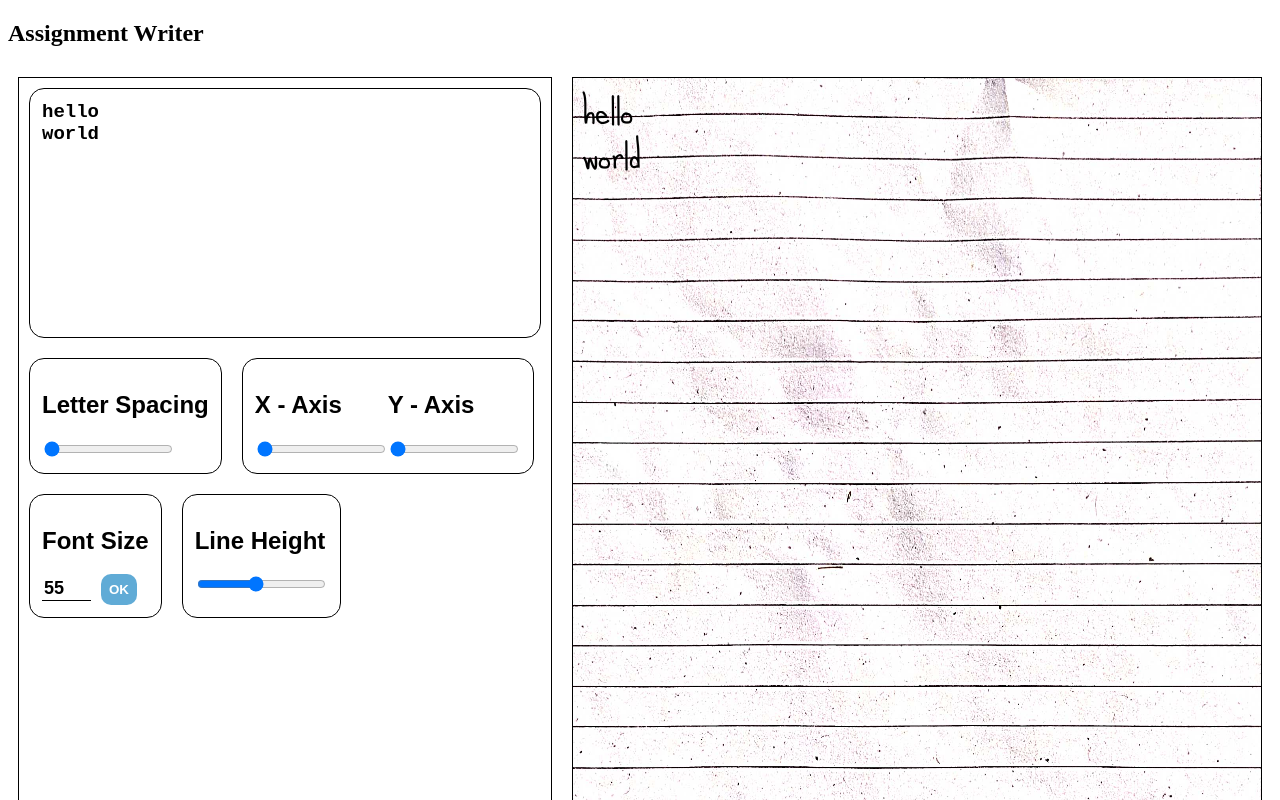
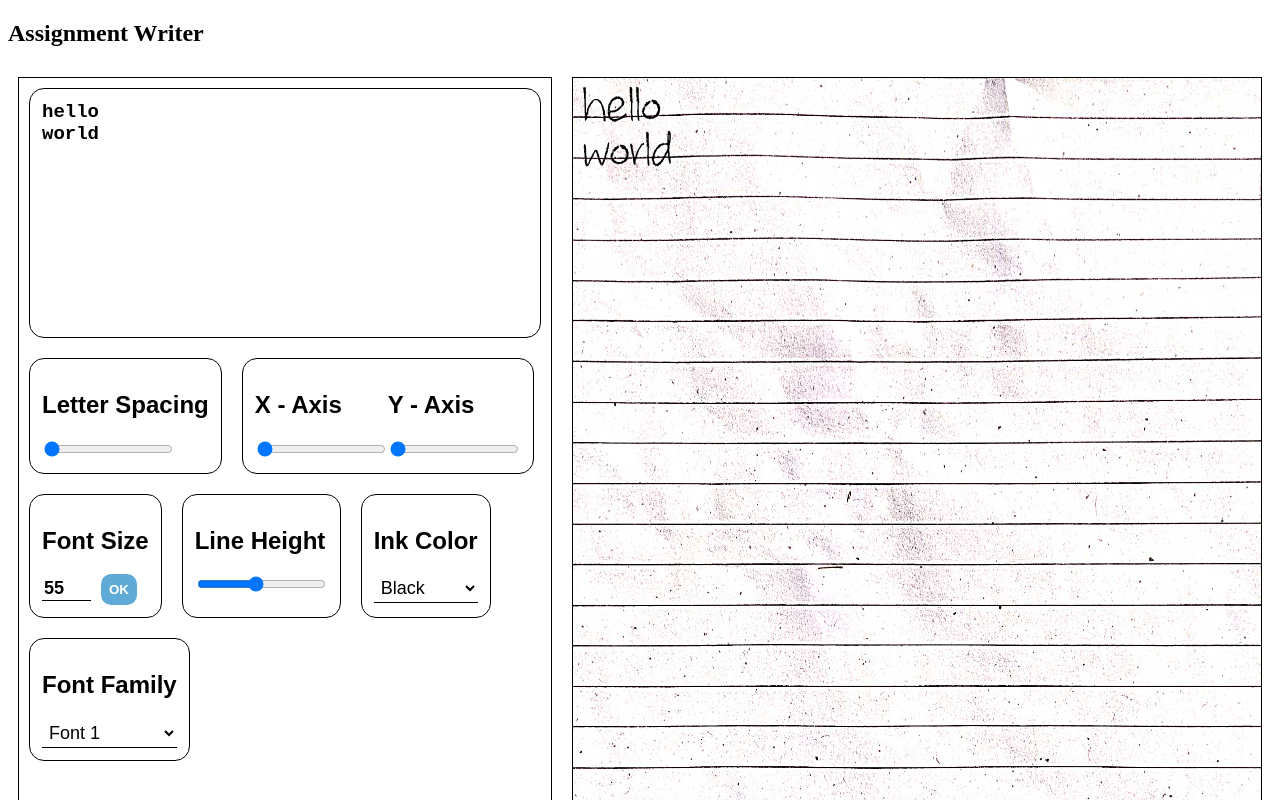
Before and after one commit to adw-ait/Assignment-Writer, a React (Create React App) app: page / in a window 1280 px wide. Shown: the top 800 px of the page. Built offline with nearby package versions, Linux system fonts and the light colour scheme.

Commit message:
Added inkcolor and font family

```diff
--- /dev/null
+++ b/src/FontFamily.js
@@ -0,0 +1,21 @@
+import React, { useContext, useState } from "react";
+import { AppContext } from "./App";
+function FontFamily() {
+  const { handleFontFamily } = useContext(AppContext);
+  const [optionValue, setoptionValue] = useState("customFont1");
+  return (
+    <div className="flex-container-Settings-Items">
+      <h2>Font Family</h2>
+      <select
+        className="Settings-InkColor-select"
+        value={optionValue}
+        onChange={handleFontFamily}
+      >
+        <option value="customFont1">Font 1</option>
+        <option value="customFont2">Font 2</option>
+      </select>
+    </div>
+  );
+}
+
+export default FontFamily;
--- a/src/FontSize.js
+++ b/src/FontSize.js
@@ -8,7 +8,7 @@ function FontSize() {
     setinput(e.target.value);
   };
   return (
-    <div className="flex-container-Settings-Items ">
+    <div className="flex-container-Settings-Items">
       <h2>Font Size</h2>
       <div className="input-button-Container">
         <input
--- a/src/HandwritingArea.js
+++ b/src/HandwritingArea.js
@@ -15,6 +15,7 @@ function HandwritingArea() {
             top: `${settings.axis.y}px`,
             fontSize: `${settings.fontSize}px`,
             lineHeight: `${settings.lineHeight}px`,
+            color: `${settings.inkColor}`,
           }}
         >
           {inputValue}
--- /dev/null
+++ b/src/InkColor.js
@@ -0,0 +1,29 @@
+import React, { useContext, useState } from "react";
+import { AppContext } from "./App";
+
+function InkColor() {
+  const [optionValue, setoptionValue] = useState("black");
+  const { handleColorChange } = useContext(AppContext);
+
+  return (
+    <div className="flex-container-Settings-Items">
+      <h2>Ink Color</h2>
+      <select
+        className="Settings-InkColor-select"
+        value={optionValue}
+        onChange={(e) => {
+          return (
+            handleColorChange(e.target.value), setoptionValue(e.target.value)
+          );
+        }}
+        style={{ backgroundColor: { optionValue } }}
+      >
+        <option value="black">Black </option>
+        <option value="darkblue">Blue</option>
+        <option value="red">Red</option>
+      </select>
+    </div>
+  );
+}
+
+export default InkColor;
--- a/src/Settings.js
+++ b/src/Settings.js
@@ -1,7 +1,9 @@
 import React from "react";
 import AxisManage from "./AxisManage";
+import FontFamily from "./FontFamily";
 
 import FontSize from "./FontSize";
+import InkColor from "./InkColor";
 import LetterSpacing from "./LetterSpacing";
 import LineHeight from "./LineHeight";
 
@@ -12,6 +14,8 @@ function Settings() {
       <AxisManage />
       <FontSize />
       <LineHeight />
+      <InkColor />
+      <FontFamily />
     </div>
   );
 }
--- a/src/style.css
+++ b/src/style.css
@@ -40,7 +40,8 @@
 }
 
 .handWritten {
-  font-family: customFont1;
+  font-family: customFont2;
+
   font-size: 55px;
   margin: 0px;
   padding: 0px;
@@ -135,3 +136,13 @@
 .Settings-FontSize-input::-webkit-outer-spin-button {
   -moz-appearance: textfield;
 }
+
+.Settings-InkColor-select {
+  padding: 3px;
+  font-size: 18px;
+  border: none;
+  border-bottom: 1px solid black;
+  background-color: transparent;
+  outline: none;
+  width: 100%;
+}
```
Also changed, not shown: 1 other file (tests, documents, lock files or other folders).
